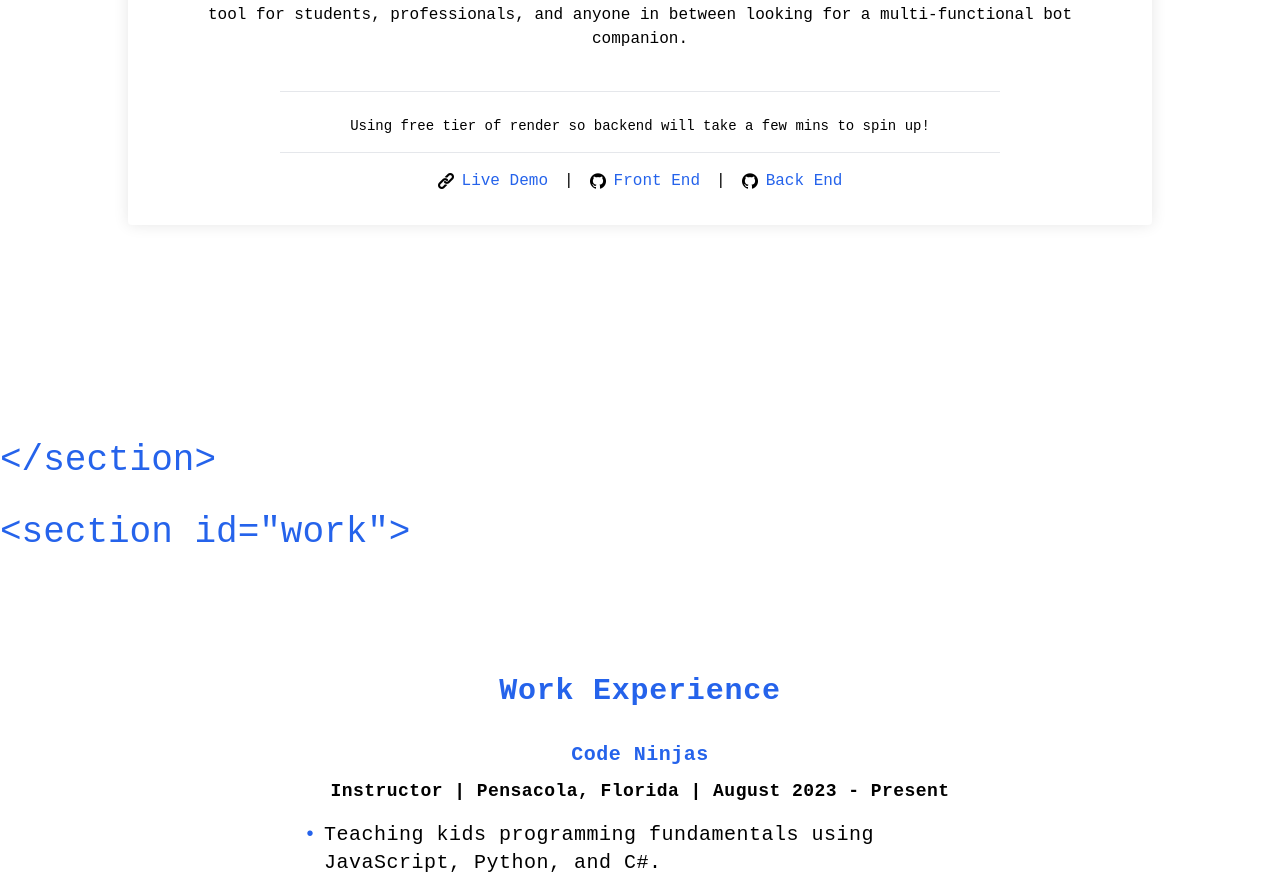
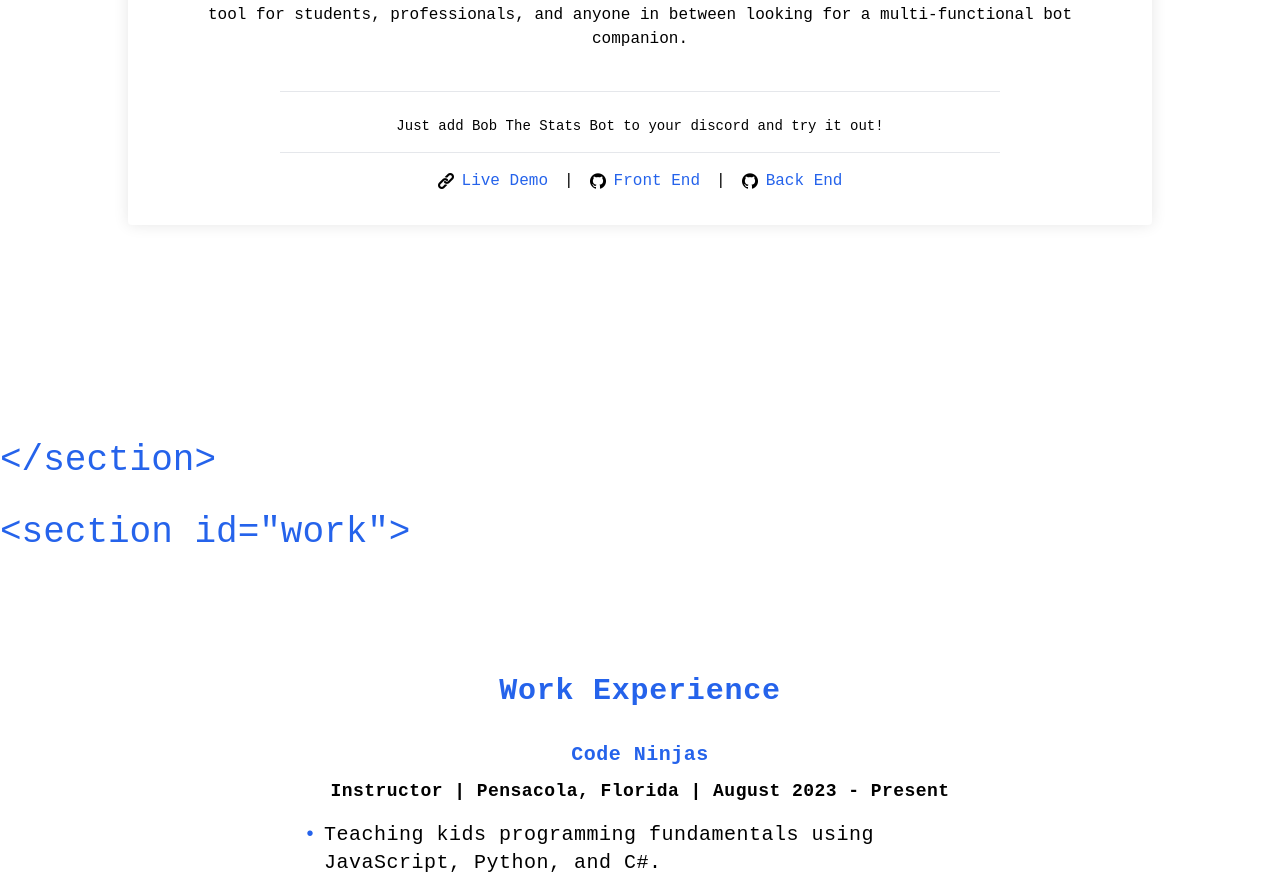
Before and after one commit to John-Naquin/Portfolio, a React (Create React App) app: page / in a window 1280 px wide. Shown: the part 5487-6378 px from the top of the page. Built offline with nearby package versions, Linux system fonts and the light colour scheme.

Commit message:
Changed discord bot text

```diff
--- a/src/components/Projects.js
+++ b/src/components/Projects.js
@@ -142,7 +142,7 @@ const Projects = () => {
                             Atlas is a versatile digital assistant designed to engage in intelligent conversations, solve complex math problems, and assist with a wide range of writing tasks. From crafting essays to composing poems and even drafting entire books, Atlas seamlessly combines chat functionality with advanced problem-solving and creative writing capabilities, making it an indispensable tool for students, professionals, and anyone in between looking for a multi-functional bot companion.
                         </p>
                         <hr className="my-4 w-3/4 mx-auto" />
-                        <p className="mt-2 text-sm">Using free tier of render so backend will take a few mins to spin up!</p>
+                        <p className="mt-2 text-sm">Just add Bob The Stats Bot to your discord and try it out!</p>
                         <hr className="my-4 w-3/4 mx-auto" />
                         <div className="flex items-center justify-center space-x-1 md:space-x-4">
                             <a href="https://atlas-black-beta.vercel.app/" target="_blank" rel="noopener noreferrer" className="text-blue-600 hover:text-blue-700 transition-colors flex items-center">
```
